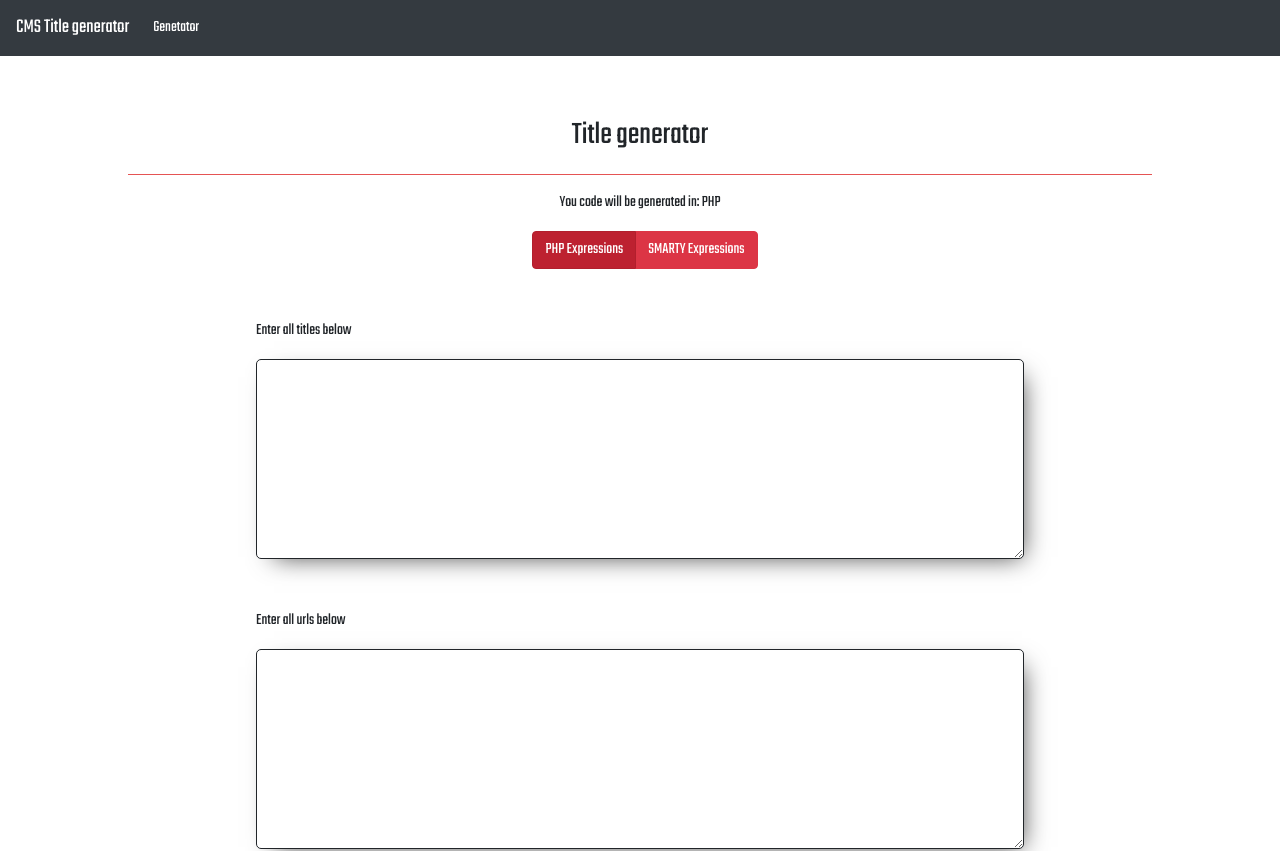
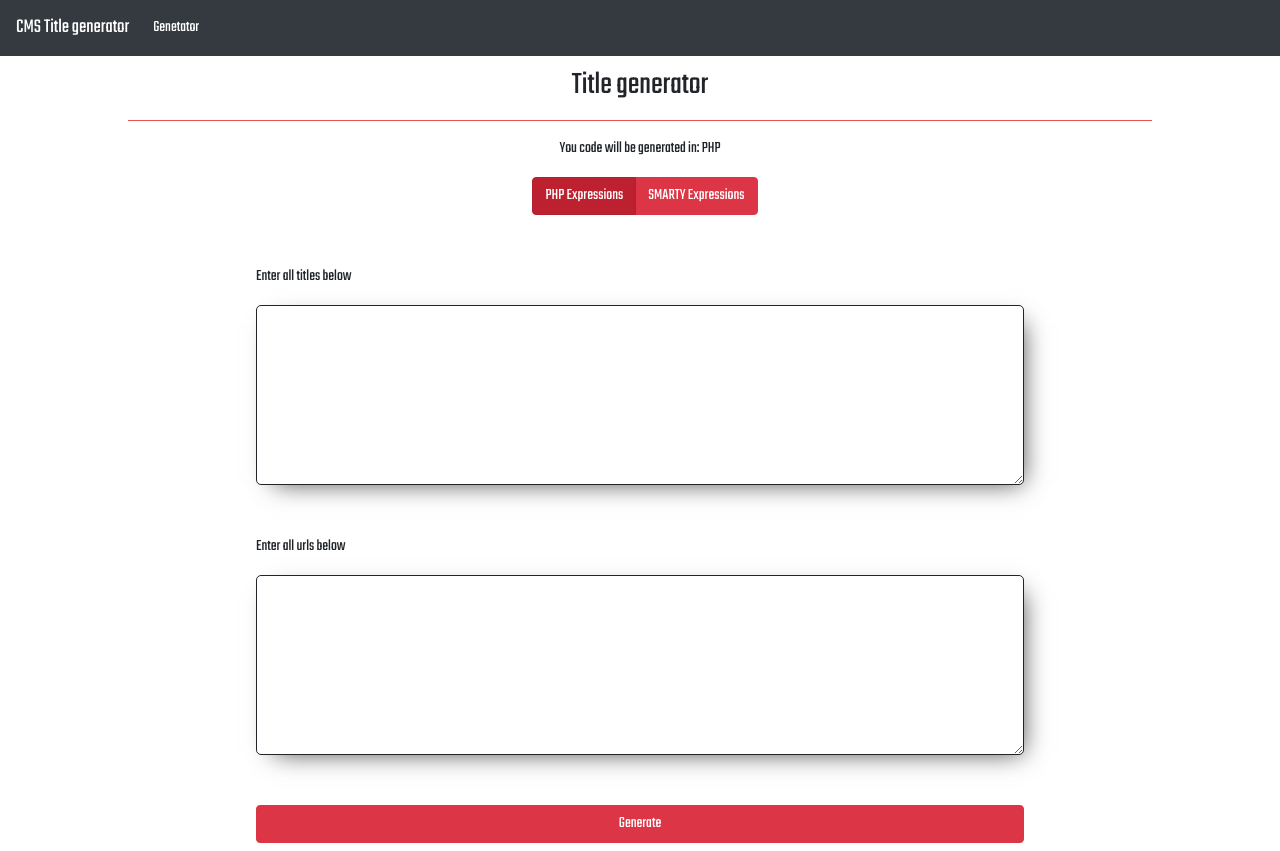
Before and after one commit to DevWichrowski/CMS-title-generator, a React (Create React App) app: page / in a window 1280 px wide. Shown: the top 851 px of the page. Built offline with nearby package versions, Linux system fonts and the light colour scheme.

Commit message:
Improved UI, more compact

```diff
--- a/src/components/Dashboard/TitleGenerator/TitleGenerator.scss
+++ b/src/components/Dashboard/TitleGenerator/TitleGenerator.scss
@@ -4,7 +4,7 @@
     .custom-textarea {
         display: block;
         width: 100%;
-        height: 200px;
+        height: 180px;
         margin: 0 auto;
         box-shadow: 8px 8px 24px -10px rgba(0, 0, 0, .75);
         border: 1px solid #212529;
@@ -48,7 +48,7 @@
 
     h1 {
         text-align: center;
-        margin: 60px auto 20px auto;
+        margin: 10px auto 10px auto;
     }
 
     hr {
```
